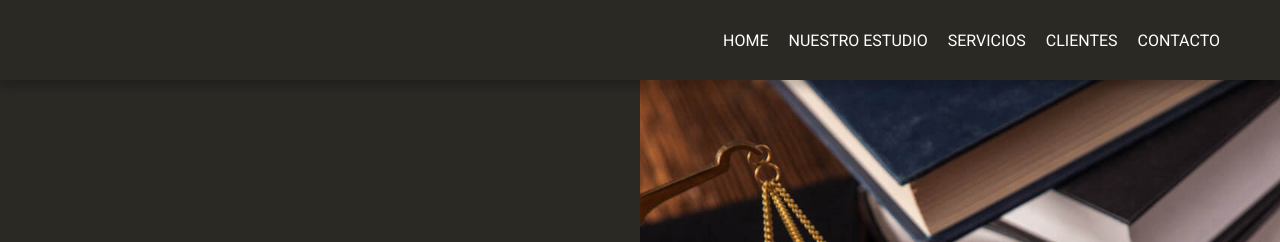
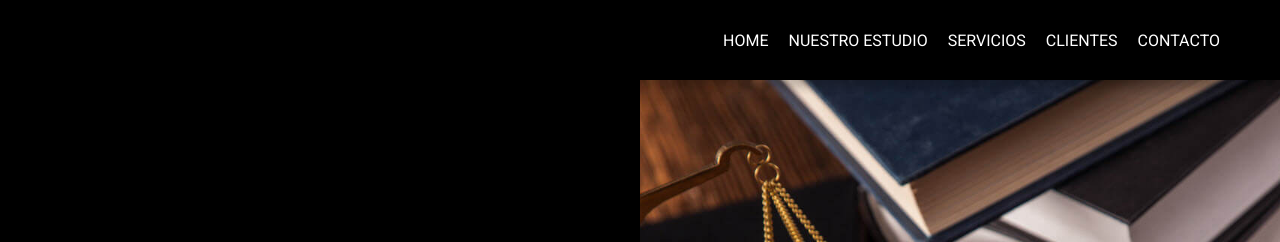
Before and after one commit to r-urchi/SML, a website: page index.html in a window 1280 px wide. Shown: the top 242 px of the page. Drawn offline with nearby package versions, Linux system fonts and the light colour scheme.

Commit message:
color home

```diff
--- a/css/_menu.sass
+++ b/css/_menu.sass
@@ -8,7 +8,7 @@
     -webkit-box-align: center
     -ms-flex-align: center
     align-items: center
-    background: #2b2924
+    background: #000000
     -webkit-box-shadow:  0px 8px 8px 0px rgba(0,0,0,0.2)
     box-shadow:  0px 8px 8px 0px rgba(0,0,0,0.2)
     position: relative
--- a/css/_responsive.sass
+++ b/css/_responsive.sass
@@ -37,7 +37,7 @@
             -webkit-box-direction: normal
             -ms-flex-direction: column
             flex-direction: column
-            background: #2b2924
+            background: #000000
             .portada__img
                 width: 380px
                 margin: 100px 0 100px 0
```
Also changed, not shown: css/main.css.
